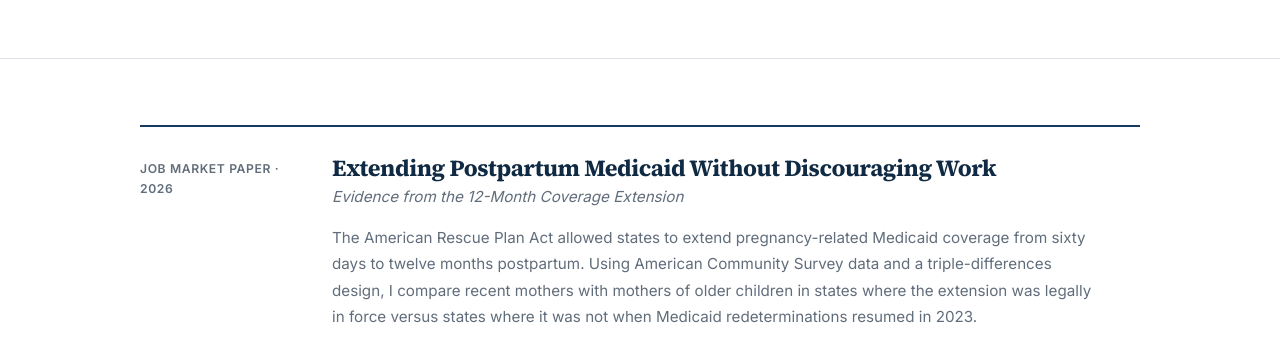
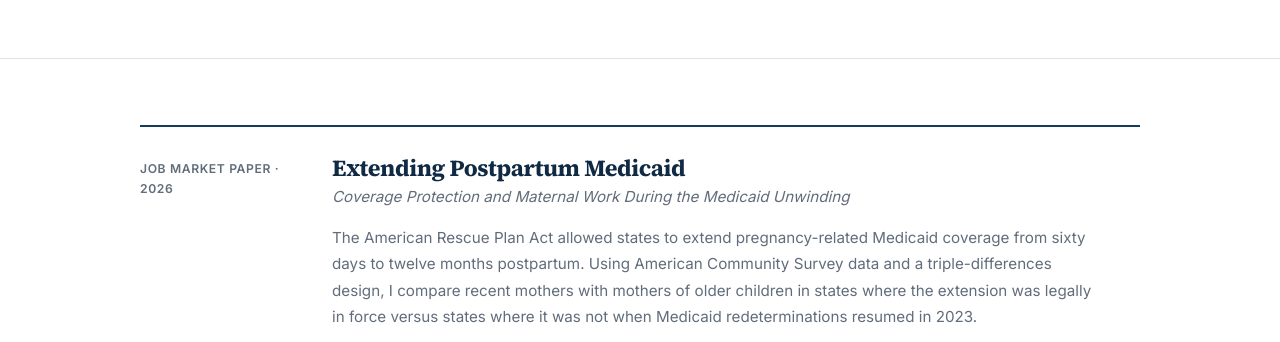
Before and after one commit to jteye8317/jteye8317.github.io, a plain HTML site: page research.html in a window 1280 px wide. Shown: the part 422-764 px from the top of the page. Drawn offline with Linux system fonts and the light colour scheme.

Commit message:
Update research.html

```diff
--- a/research.html
+++ b/research.html
@@ -46,8 +46,9 @@
       <article class="research-item featured">
         <div class="research-meta">Job Market Paper · 2026</div>
         <div>
-          <h2>Extending Postpartum Medicaid Without Discouraging Work</h2>
-          <p class="paper-subtitle">Evidence from the 12-Month Coverage Extension</p>
+          <h2>Extending Postpartum Medicaid</h2>
+          <p class="paper-subtitle">Coverage Protection and Maternal Work During the Medicaid
+            Unwinding</p>
           <p>
             The American Rescue Plan Act allowed states to extend pregnancy-related Medicaid coverage from
             sixty days to twelve months postpartum. Using American Community Survey data and a triple-differences
```
